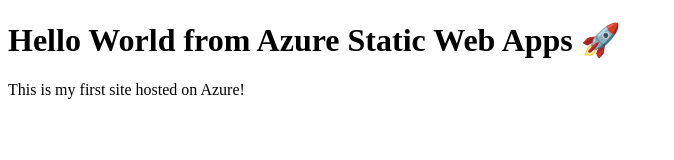
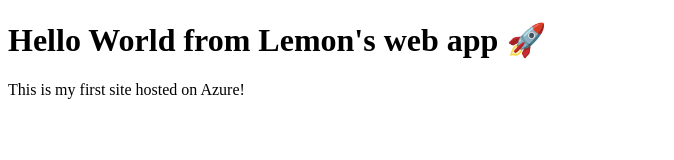
Before and after one commit to MengL-Lin/Hello-Lemon, a plain HTML site: page index.html in a window 1280 px wide. Shown: the whole page, without its empty margins (0-674 px from the left). Drawn offline with Linux system fonts and the light colour scheme.

Commit message:
update site

```diff
--- a/index.html
+++ b/index.html
@@ -5,7 +5,7 @@
   <title>Hello Lemon on Azure</title>
 </head>
 <body>
-  <h1>Hello World from Azure Static Web Apps 🚀</h1>
+  <h1>Hello World from Lemon's web app 🚀</h1>
   <p>This is my first site hosted on Azure!</p>
 </body>
 </html>
```
